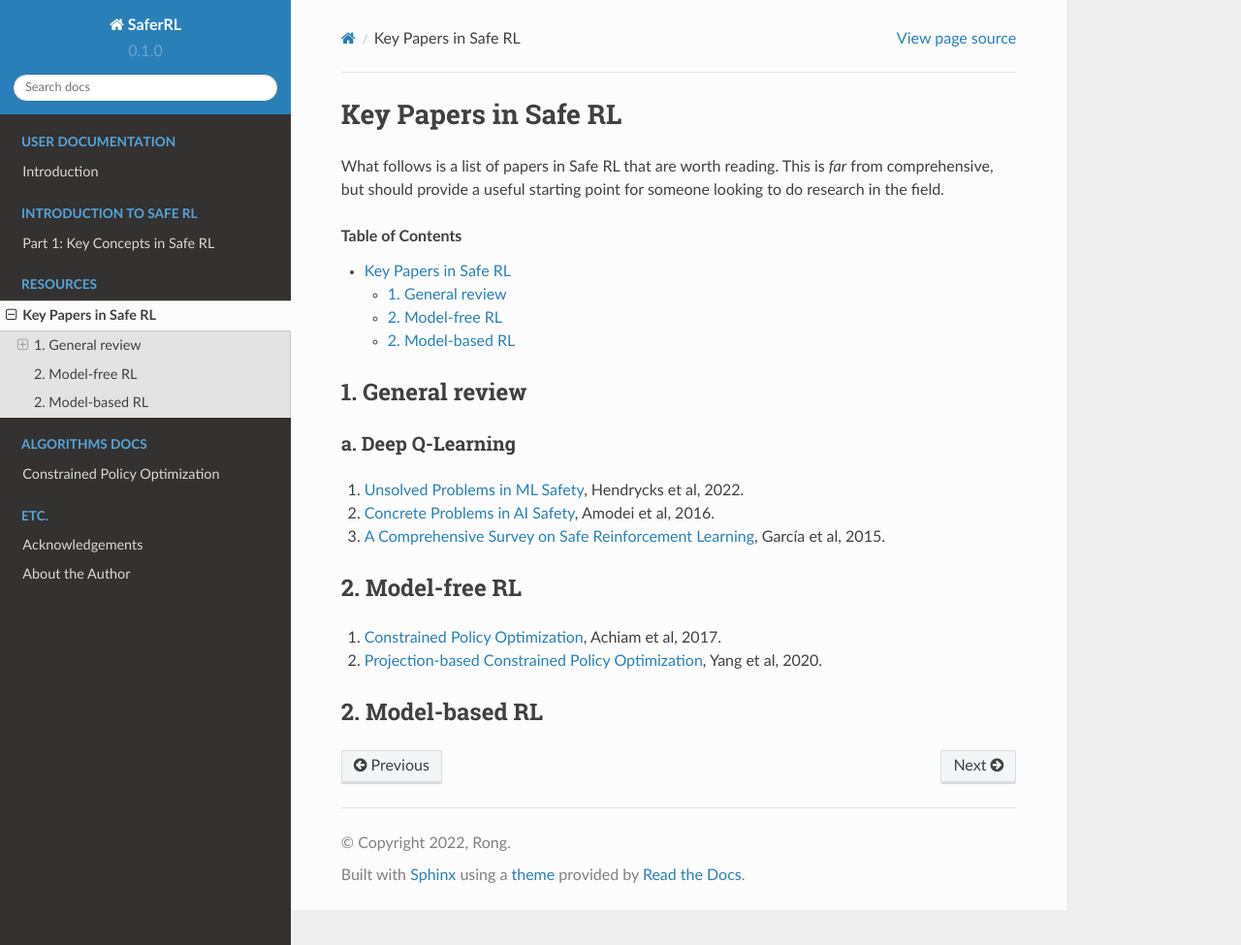
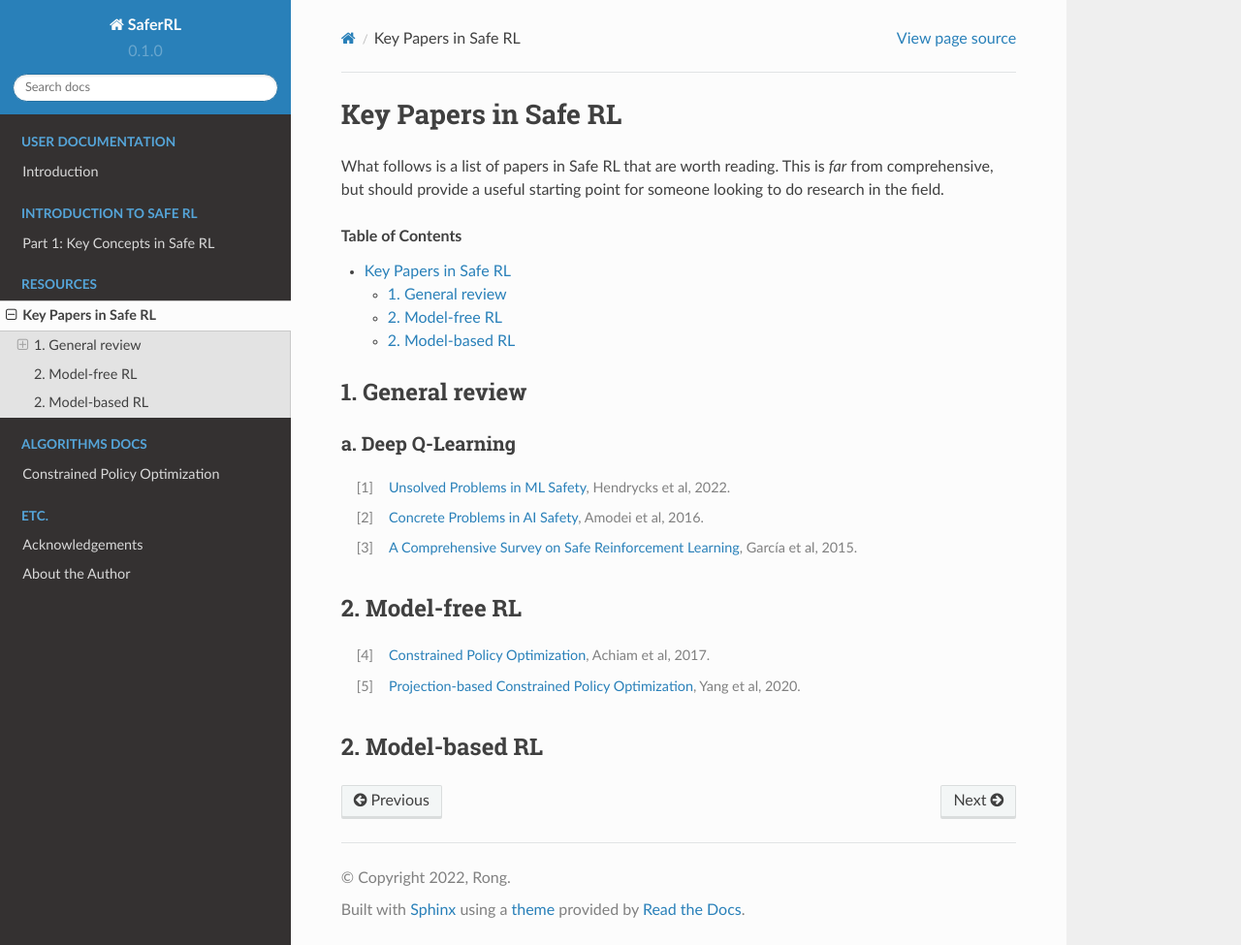
Before and after one commit to RongRG/saferRL, a Sphinx documentation site: the page built from docs/source/saferrl/keypapers.rst, in a window 1280 px wide and 975 px high. Shown: the whole window at 97% size. Built offline with Sphinx 7.4.7 and the Read the Docs theme 2.0.0, drawn with Linux system fonts in a browser that asks for light colours.

```diff
--- a/docs/source/saferrl/keypapers.rst
+++ b/docs/source/saferrl/keypapers.rst
@@ -7,6 +7,7 @@ What follows is a list of papers in Safe RL that are worth reading. This is *far
 .. contents:: Table of Contents
     :depth: 2
 
+
 1. General review
 =================
 
@@ -14,15 +15,19 @@ a. Deep Q-Learning
 ------------------
 
 
-#. `Unsolved Problems in ML Safety <https://arxiv.org/pdf/2109.13916.pdf>`_, Hendrycks et al, 2022.
-#. `Concrete Problems in AI Safety <https://arxiv.org/pdf/1606.06565.pdf>`_, Amodei et al, 2016.
-#. `A Comprehensive Survey on Safe Reinforcement Learning <https://www.jmlr.org/papers/volume16/garcia15a/garcia15a.pdf>`_, García et al, 2015.
+.. [#] `Unsolved Problems in ML Safety <https://arxiv.org/pdf/2109.13916.pdf>`_, Hendrycks et al, 2022.
+
+.. [#] `Concrete Problems in AI Safety <https://arxiv.org/pdf/1606.06565.pdf>`_, Amodei et al, 2016.
+
+.. [#] `A Comprehensive Survey on Safe Reinforcement Learning <https://www.jmlr.org/papers/volume16/garcia15a/garcia15a.pdf>`_, García et al, 2015.
+
 
 2. Model-free RL
 ================
 
-#. `Constrained Policy Optimization <http://proceedings.mlr.press/v70/achiam17a/achiam17a.pdf>`_, Achiam et al, 2017.
-#. `Projection-based Constrained Policy Optimization <https://openreview.net/pdf?id=rke3TJrtPS>`_, Yang et al, 2020.
+.. [#] `Constrained Policy Optimization <http://proceedings.mlr.press/v70/achiam17a/achiam17a.pdf>`_, Achiam et al, 2017.
+
+.. [#] `Projection-based Constrained Policy Optimization <https://openreview.net/pdf?id=rke3TJrtPS>`_, Yang et al, 2020.
 
 2. Model-based RL
 =================
```
